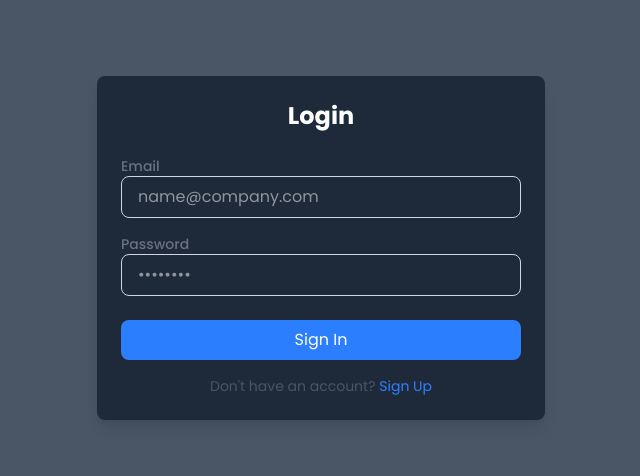
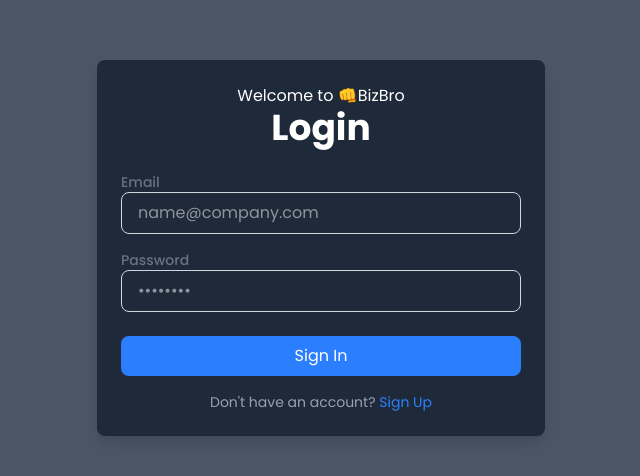
Before and after one commit to poudelsamip/bizbro, a React (Vite) app: page /login in a window 1280 px wide. Shown: the part 152-628 px from the top of the page, without its empty margins (319-959 px from the left). Built offline with nearby package versions, Linux system fonts and the light colour scheme; no server answers.

Commit message:
minor changes

```diff
--- a/src/Pages/LoginForm.jsx
+++ b/src/Pages/LoginForm.jsx
@@ -15,7 +15,10 @@
   return (
     <div className="flex justify-center items-center h-full">
       <div className="w-full max-w-md bg-gray-800 p-6 rounded-lg shadow-lg text-white">
-        <h2 className="text-2xl font-bold text-center mb-6">Login</h2>
+        <h2 className="text-md text-center">Welcome to 👊BizBro</h2>
+
+        <h2 className="text-4xl font-bold text-center mb-6">Login</h2>
+
         <form onSubmit={handleLogin}>
           <div className="mb-4">
             <label
@@ -59,7 +62,7 @@
             Sign In
           </button>
         </form>
-        <p className="mt-4 text-center text-sm text-gray-600">
+        <p className="mt-4 text-center text-sm text-gray-400">
           Don't have an account?{" "}
           <a href="/signup" className="text-blue-500 hover:underline">
             Sign Up
--- a/src/Pages/SignupForm.jsx
+++ b/src/Pages/SignupForm.jsx
@@ -27,7 +27,8 @@
   return (
     <div className="flex justify-center items-center h-full">
       <div className="w-full max-w-md bg-gray-800 p-6 rounded-lg shadow-lg text-white">
-        <h2 className="text-2xl font-bold text-center mb-6">Sign Up</h2>
+        <h2 className="text-md text-center">Welcome to 👊BizBro</h2>
+        <h2 className="text-4xl font-bold text-center mb-6">Sign Up</h2>
         <form onSubmit={handleSignup}>
           {/* Name Field */}
           <div className="mb-4">
--- a/src/components/TableRow.jsx
+++ b/src/components/TableRow.jsx
@@ -24,7 +24,6 @@
               setShowAddStockPopup(true);
             }}
           />
-          <MdDeleteForever size={20} className="text-red-500" />
         </div>
       </td>
     </tr>
```
